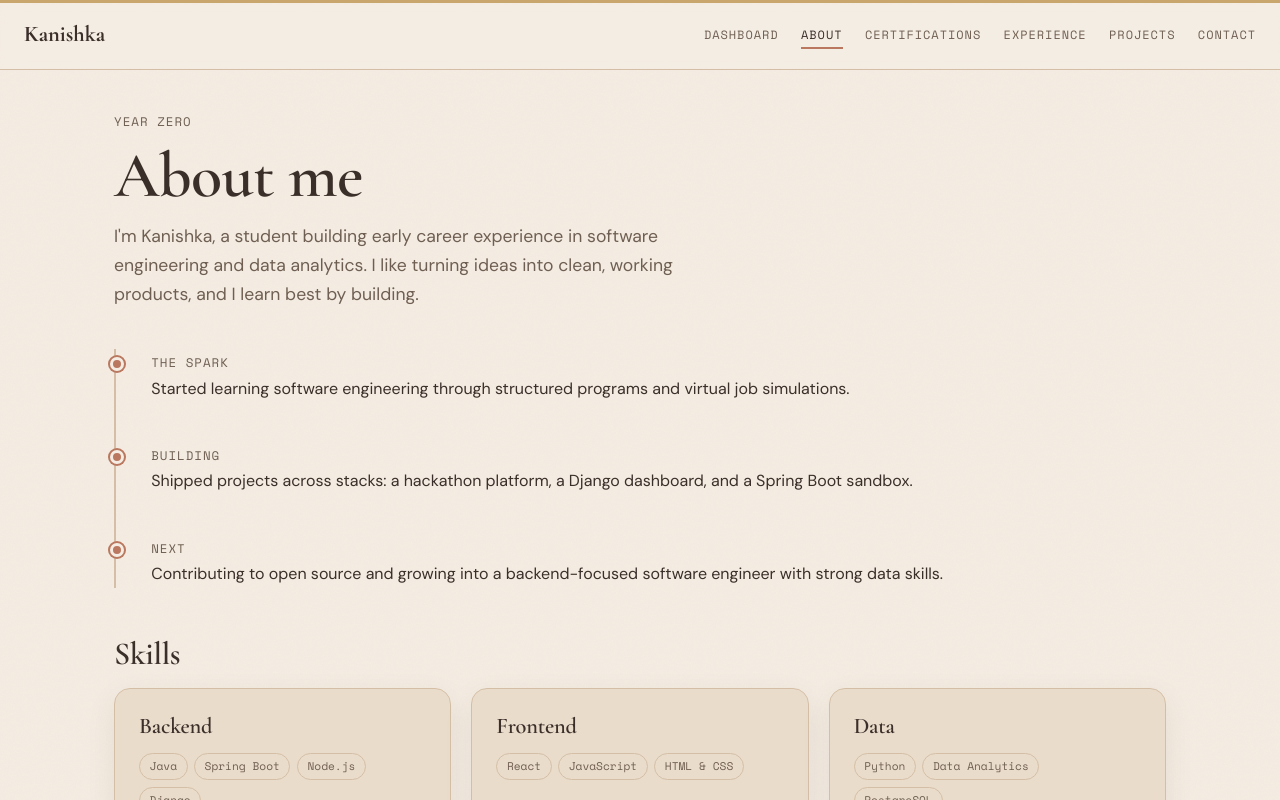
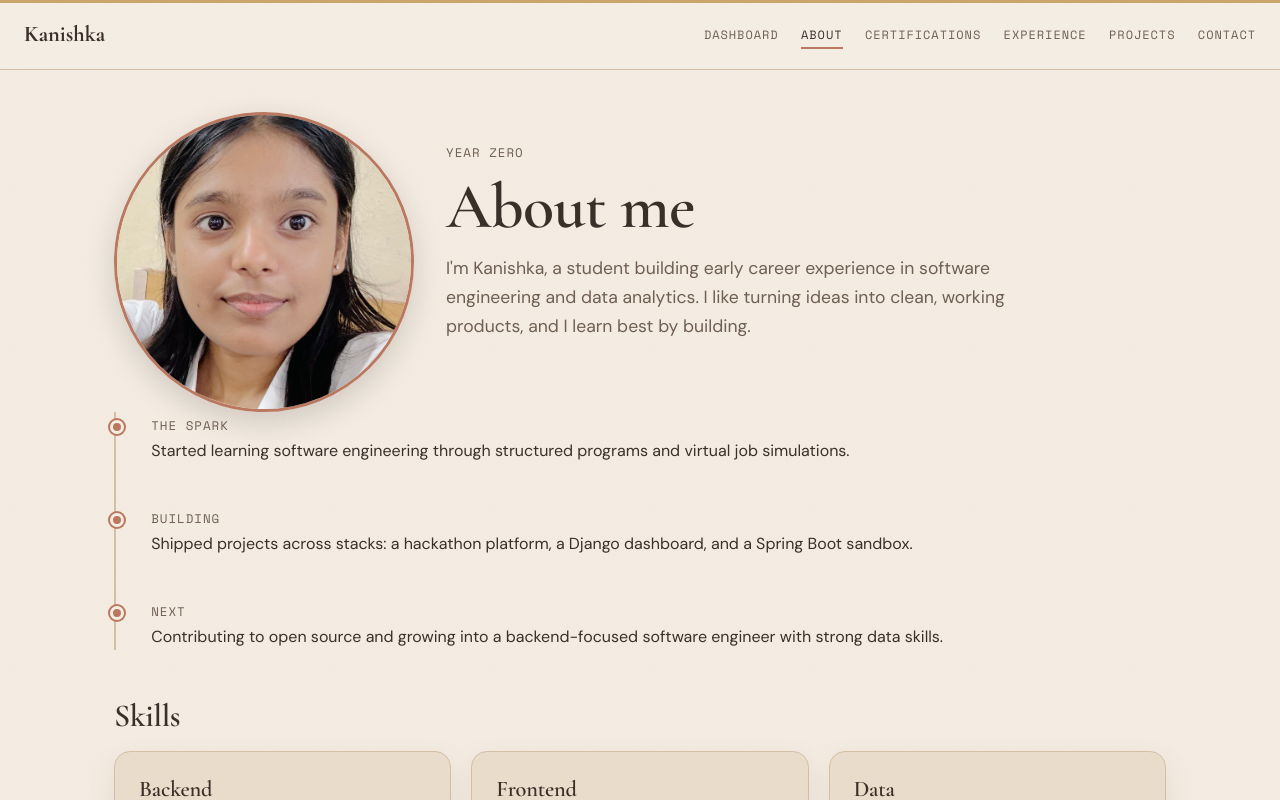
Before and after one commit to Ksh-16/Time-travel-portfolio, a React (Vite) app: page /about in a window 1280 px wide. Shown: the top 800 px of the page. Built offline with nearby package versions, Linux system fonts and the light colour scheme.

Commit message:
Add profile photo to About page

```diff
--- a/src/pages/About.jsx
+++ b/src/pages/About.jsx
@@ -13,6 +13,15 @@ const story = [
 export default function About() {
   return (
     <div className="page">
+            <div className="about-intro">
+        <img
+          className="about-photo"
+          src="/profile_img.jpeg"
+          alt="Portrait of Kanishka"
+          width="200"
+          height="200"
+        />
+        <div>
           <p className="mono">Year zero</p>
           <h1 className="page-title">About me</h1>
           <p className="page-lead">
@@ -20,6 +29,8 @@ export default function About() {
             engineering and data analytics. I like turning ideas into clean,
             working products, and I learn best by building.
           </p>
+        </div>
+      </div>
 
       <div className="timeline">
         {story.map((s) => (
--- a/src/styles/theme.css
+++ b/src/styles/theme.css
@@ -435,3 +435,29 @@ a:hover {
 @media (prefers-reduced-motion: reduce) {
   .cursor { animation: none; }
 }
+/* ---------- About photo ---------- */
+.about-intro {
+  display: flex;
+  align-items: center;
+  gap: 2rem;
+  flex-wrap: wrap;
+}
+.about-intro > div {
+  flex: 1;
+  min-width: 260px;
+}
+.about-photo {
+  width: 300px;
+  height: 300px;
+  object-fit: cover;
+  object-position: 50% 30%;
+  border-radius: 50%;
+  border: 3px solid var(--accent);
+  box-shadow: 0 10px 30px rgba(0, 0, 0, 0.15);
+}
+@media (max-width: 640px) {
+  .about-photo {
+    width: 200px;
+    height: 200px;
+  }
+}
```
Also changed, not shown: public/profile_img.jpeg (added). Lines whose indentation alone changed are shown as unchanged.
